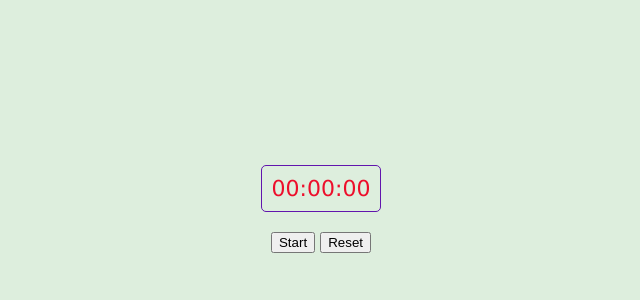
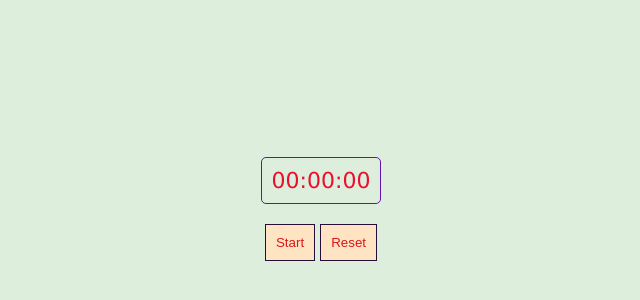
Before and after one commit to yoadin/stopwatch, a plain HTML site: page index.html in a window 1280 px wide. Shown: the part 202-502 px from the top of the page, without its empty margins (319-959 px from the left). Drawn offline with Linux system fonts and the light colour scheme.

Commit message:
button has been styled

```diff
--- a/styles.css
+++ b/styles.css
@@ -21,4 +21,18 @@ body{
     border-radius: 5px;
     padding: 10px;
 }
+
+button{
+    cursor: pointer;
+    padding: 10px;
+    background-color: bisque;
+    color: rgb(221, 21, 21);
+    border: 1px solid rgb(38, 14, 56);
+}
+
+button:hover{
+    padding: 12px;
+    background-color: rgba(255,228,196,0.6);
+    border-radius: 20px;
+}
 /* Write CSS code here *
```
